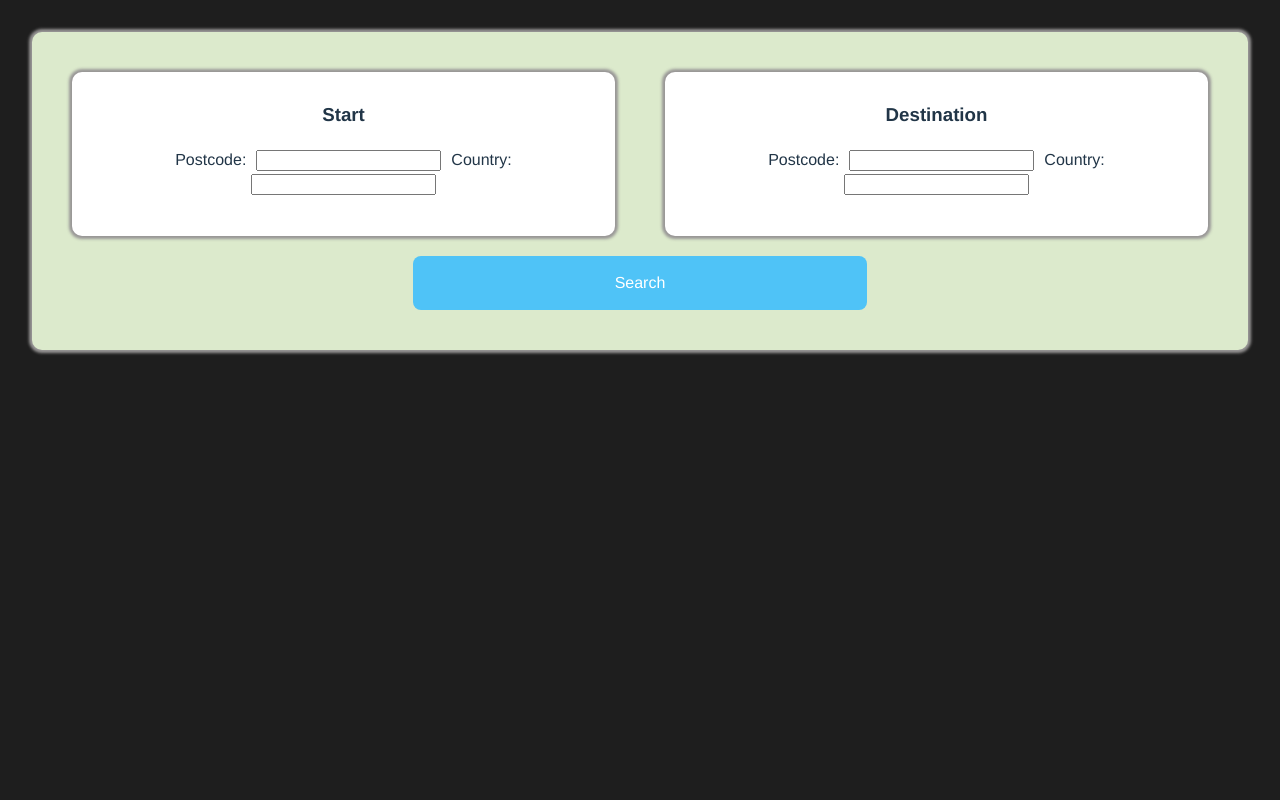
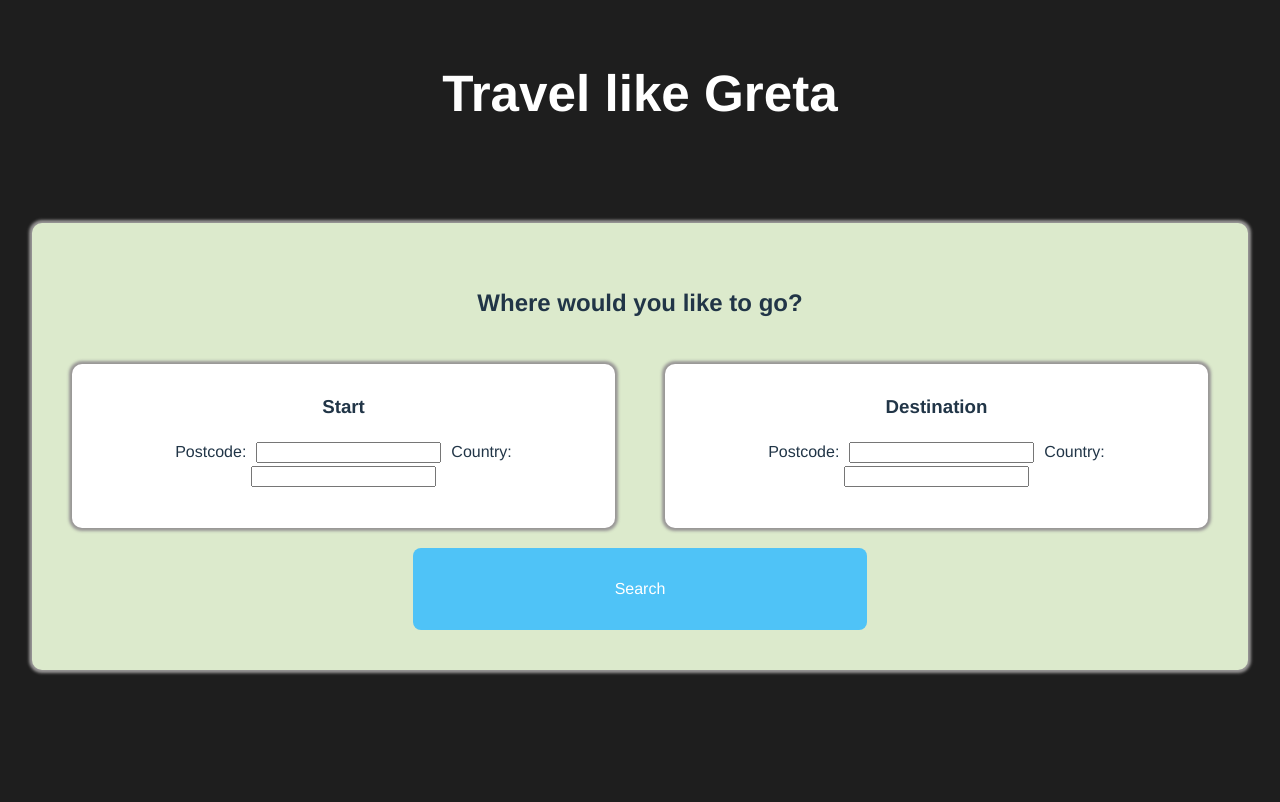
Before and after one commit to maxajburrows/CO2-Travel-Calculator, a React (Vite) app in the folder frontend/vite-project/: page / in a window 1280 px wide. Built offline with nearby package versions, Linux system fonts and the light colour scheme.

Commit message:
Add limited error handling

```diff
--- a/frontend/vite-project/src/App.css
+++ b/frontend/vite-project/src/App.css
@@ -9,13 +9,13 @@
 .form {
   display: grid;
   grid-template-columns: 1fr 1fr;
-  grid-template-rows: 3fr 1fr;
+  grid-template-rows: 1fr 2fr 1fr;
   grid-column-gap: 50px;
   grid-row-gap: 20px;
   background-color: rgb(220, 234, 204);
   border-radius: 10px;
   padding: 40px;
-  margin-bottom: 100px;
+  margin: 100px 0;
   box-shadow: 0 0 3px 3px rgb(152 150 150);
 }
 
@@ -42,7 +42,7 @@
   background-color: white;
   border-radius: 10px;
   padding: 15px;
-  margin: 40px 0;
+  margin-bottom: 80px;
   box-shadow: 0 0 3px 3px rgb(152 150 150);
 }
 
@@ -66,3 +66,30 @@
 .br {
   border : 10px solid white;
 }
+
+h1 {
+  color: white;
+}
+
+.formTitle {
+  grid-column: 1/-1;
+  margin: 0px;
+  align-self: center;
+}
+
+.footnote {
+  background-color: white;
+  border-radius: 10px;
+  padding: 10px;
+  box-shadow: 0 0 3px 3px rgb(152 150 150);
+}
+
+.standardWriting {
+  font-size: 18px;
+}
+
+.error {
+  color: red;
+  font-size: 28px;
+  margin-top: -30px;
+}
--- a/frontend/vite-project/src/App.tsx
+++ b/frontend/vite-project/src/App.tsx
@@ -3,10 +3,8 @@
 import { useState} from "react";
 import BarChart from "./BarChart.tsx";
 import SearchForm from "./SearchForm.tsx";
-
-
-
-
+import {Simulate} from "react-dom/test-utils";
+import toggle = Simulate.toggle;
 
 
 
@@ -15,11 +13,30 @@
         const [co2Values, setCO2Values] = useState<number[]>([])
         const [etsValues, setETSValues] = useState<number[]>([])
         const [graphStatus, setGraphStatus] = useState<string>('no input')
-        const loadingMessage = "The app is currently doing something very very impressive and cool. " +
-            "Please wait patiently and prepare to gasp in awe, amazement and joy!"
+        const [showMessage, setShowMessage] = useState<boolean>(false)
+        const [error, setError] = useState<boolean>(false)
 
 
-console.log(etsValues)
+    const loadingMessage = "The app is currently doing something very very impressive and cool. " +
+            "Please wait patiently and prepare to gasp in awe, amazement and joy!"
+    const title = "Travel like Greta"
+    const bikeWinsMessage = "What are you waiting for?!?! Hop on your bike and ride on a wave of smugness to your destination."
+    const trainWinsMessage = "Quick, go catch the next train!! Maybe have a chat with your fellow passengers about what brilliant people you are ;)"
+    const carWinsMessage = "It's just not worth it for this one..... Get in the car, put your foot down and let's make everyone's summer holidays hotter!"
+    const etsMessage = "ETS is a highly innovative metric on the cutting edge of climate science. It evaluates the merits of a travel option for a specific journey taking into account " +
+        "travel time, distance travelled and CO2 emissions generated. It was conceived after tens of minutes of research by self proclaimed travel emssions expert " +
+        "and all round fantastic bloke Max Burrows."
+const errorMessage = "Unfortunately one of your locations either doesn't exist of is impossible to get to. Please try again."
+    const aboutMessage = "Travel Like Greta allows you to compare the environmental credentials of different "
+
+    const toggleMessage = () => {
+            console.log("In funcky");
+            if (!showMessage) {
+                setShowMessage(true);
+                return
+            }
+            setShowMessage(false);
+    }
     // const getDataFromBackend = async () => {
     //     try {
     //         console.log((await axios.get(`http://localhost:8080/api/travelCO2`)));
@@ -33,8 +50,10 @@
     //     }, []);
 
         return (<>
-            <SearchForm setTravelMethods={setTravelMethods} setCO2Values={setCO2Values} setETSValues={setETSValues} setGraphStatus={setGraphStatus}/>
-            {graphStatus == 'loading' && <p className="loading">{loadingMessage}</p>}
+            <h1>{title}</h1>
+            <SearchForm setTravelMethods={setTravelMethods} setCO2Values={setCO2Values} setETSValues={setETSValues} setGraphStatus={setGraphStatus} setError={setError}/>
+            {error && <p className="error">{errorMessage}</p>}
+            {(graphStatus == 'loading' && !error) && <p className="loading">{loadingMessage}</p>}
             {graphStatus == 'fetched' && <>
 
                 <section className="bar">
@@ -42,10 +61,23 @@
                 <BarChart co2Values={co2Values} travelMethods={travelMethods} chartYAxis={"CO2 Emitted (kg)"}/>
                 </section>
                 <section className="bar">
-                <h2>ETS Score</h2>
+                <h2>Enviro Travel Score (ETS)</h2>
                 <BarChart co2Values={etsValues} travelMethods={travelMethods} chartYAxis={"ETS"}/>
                 </section>
+                {((travelMethods[2] === 'bus') && (etsValues[4] > etsValues[2] && etsValues[4] > etsValues[3])
+                        || (((travelMethods[2] === 'car') && (etsValues[3]>etsValues[2]&&etsValues[3]>etsValues[4]))))
+                && <p className="loading">{bikeWinsMessage}</p>}
+                {((travelMethods[2] === 'bus') && (etsValues[3] > etsValues[2] && etsValues[3] > etsValues[4])
+                        || (((travelMethods[2] === 'car') && (etsValues[2]>etsValues[3]&&etsValues[2]>etsValues[4]))))
+                    && <p className="loading">{carWinsMessage}</p>}
+                {(((travelMethods[2] === 'car') && (etsValues[4]>etsValues[3]&&etsValues[4]>etsValues[2])))
+                    && <p className="loading">{trainWinsMessage}</p>}
+                <footer className="footnote" onClick={toggleMessage}>
+                    <h3>Want to find out more about ETS? Click here!</h3>
+                    {showMessage && <p className="standardWriting">{etsMessage}</p>}
+                </footer>
             </>}
+
         </>)
 
 
--- a/frontend/vite-project/src/SearchForm.tsx
+++ b/frontend/vite-project/src/SearchForm.tsx
@@ -7,6 +7,7 @@
     setCO2Values: React.Dispatch<React.SetStateAction<number[]>>
     setETSValues: React.Dispatch<React.SetStateAction<number[]>>
     setGraphStatus: React.Dispatch<React.SetStateAction<string>>
+    setError: React.Dispatch<React.SetStateAction<boolean>>
 }
 
 const SearchForm = (props: SearchFormProps) => {
@@ -20,6 +21,7 @@
          e.preventDefault();
          console.log("submit happened")
          props.setGraphStatus('loading')
+         props.setError(false)
          const p1 = postcode1InputEl.current?.value;
          const p2 = postcode2InputEl.current?.value;
          const c1 = country1InputEl.current?.value;
@@ -32,18 +34,23 @@
              const co2Response = await axios.get(
                  `${baseUrl}/postcode1=${p1}&country1=${c1}&postcode2=${p2}&country2=${c2}`)
              const co2Data = co2Response.data;
+
              props.setTravelMethods(co2Data.methods);
              props.setCO2Values(co2Data.values);
              props.setETSValues(co2Data.valuesETS)
              props.setGraphStatus('fetched')
              console.log(co2Data)
+
          } catch (error) {
+             props.setError(true)
+             // console.log(made)
              console.error(error)
          }
      }
     return (
         <>
             <form onSubmit={submit} className="form">
+                <h2 className="formTitle">Where would you like to go?</h2>
                 <section className="field">
                     <h3>Start</h3>
                     <label htmlFor="postcode1">Postcode:</label>
```
